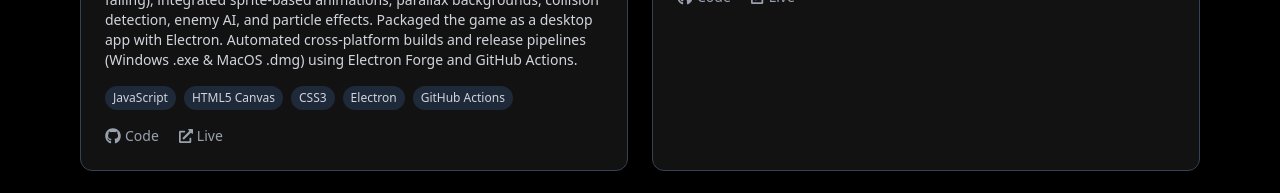
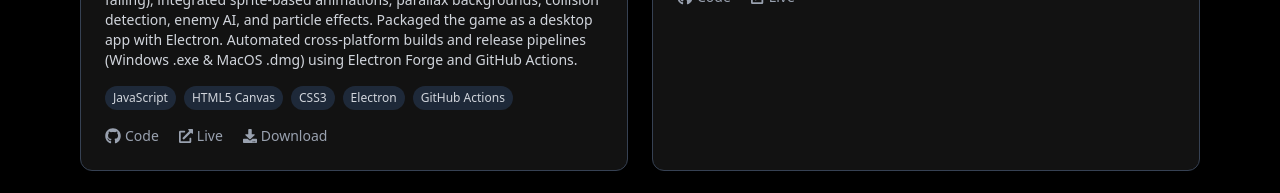
Before and after one commit to pragati-chaturvedi/my-portfolio, a React (Vite) app: page / in a window 1280 px wide. Shown: the part 3980-4173 px from the top of the page. Built offline with nearby package versions, Linux system fonts and the light colour scheme.

Commit message:
Edits in projects"

```diff
--- a/src/components/ProjectCard.jsx
+++ b/src/components/ProjectCard.jsx
@@ -1,7 +1,7 @@
 import { motion } from 'framer-motion';
-import { FaGithub, FaExternalLinkAlt } from 'react-icons/fa';
+import { FaGithub, FaExternalLinkAlt, FaDownload } from 'react-icons/fa';
 
-function ProjectCard({ title, image, description, tech, github, demo }) {
+function ProjectCard({ title, image, description, tech, github, demo, download }) {
     return (
         <motion.div
             className="bg-[#1a1a1a]/70 backdrop-blur-md p-6 rounded-xl border border-gray-700 hover:border-green-400 hover:shadow-green-500/20 transition-all duration-300 shadow-lg"
@@ -56,6 +56,18 @@ function ProjectCard({ title, image, description, tech, github, demo }) {
                         Live
                     </a>
                 )}
+                {download && (
+                    <a
+                        href={download}
+                        download
+                        target="_blank"
+                        rel="noopener noreferrer"
+                        className="text-gray-400 hover:text-green-400 transition-colors flex items-center gap-1 text-sm"
+                    >
+                        <FaDownload size={14} />
+                        Download
+                    </a>
+                )}
             </div>
         </motion.div>
     );
--- a/src/components/Projects.jsx
+++ b/src/components/Projects.jsx
@@ -49,6 +49,7 @@ function Projects() {
                         tech="JavaScript, HTML5 Canvas, CSS3, Electron, GitHub Actions"
                         github="https://github.com/pragati-chaturvedi/Hop-n-Dash-Game"
                         demo="https://pragati-chaturvedi.github.io/Hop-n-Dash-Game/"
+                        download="https://github.com/pragati-chaturvedi/Hop-n-Dash-Game/blob/main/README.md"
                     />
 
                     <ProjectCard
```
